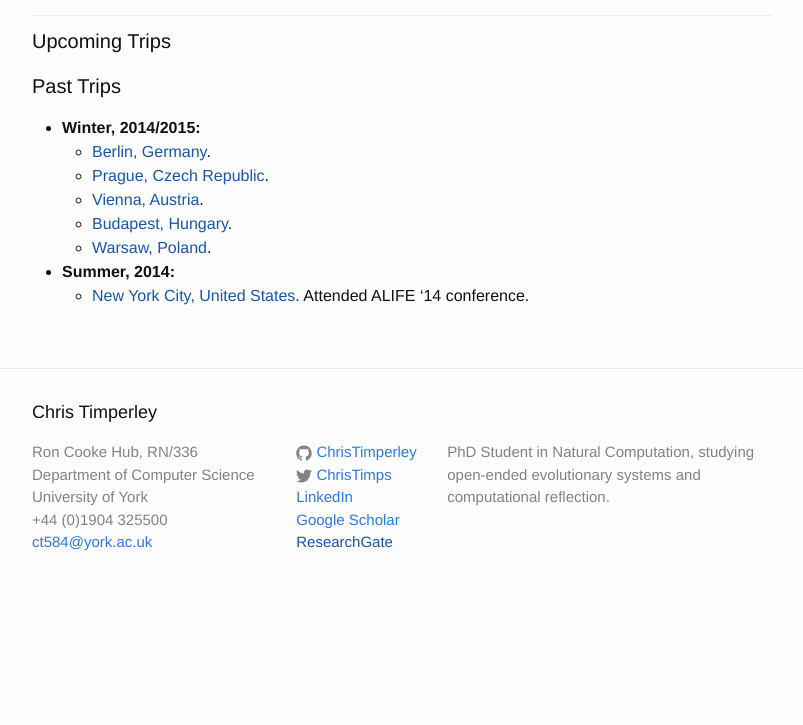
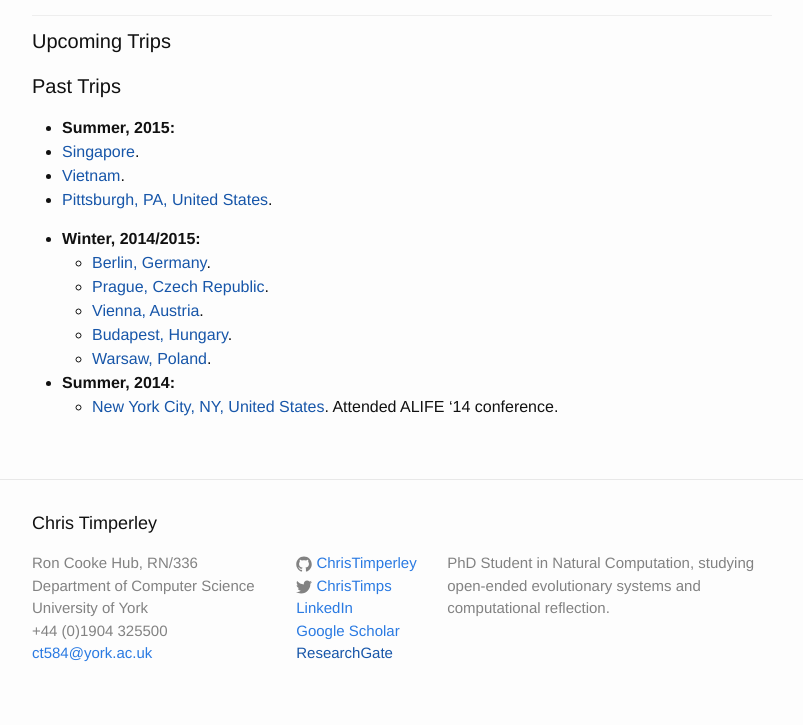
Before and after one commit to ChrisTimperley/ChrisTimperley.github.io, a Jekyll site: the page built from travel.md, in a window 1280 px wide. Shown: the part 650-1375 px from the top of the page, without its empty margins (238-1041 px from the left). Built offline with Jekyll 4.4.1, drawn with Linux system fonts in a browser that asks for light colours; before the commit the page ends 1264 px from its top, so only the background shows below that.

Commit message:
Update travel.md

```diff
--- a/travel.md
+++ b/travel.md
@@ -13,6 +13,11 @@ buried: true
 
 #### Past Trips
 
+* **Summer, 2015:**
+ * [Singapore]().
+ * [Vietnam]().
+ * [Pittsburgh, PA, United States]().
+
 * **Winter, 2014/2015:**
   * [Berlin, Germany]().
   * [Prague, Czech Republic]().
@@ -20,4 +25,4 @@ buried: true
   * [Budapest, Hungary]().
   * [Warsaw, Poland]().
 * **Summer, 2014:**
-  * [New York City, United States](). Attended ALIFE '14 conference.
+  * [New York City, NY, United States](). Attended ALIFE '14 conference.
```
